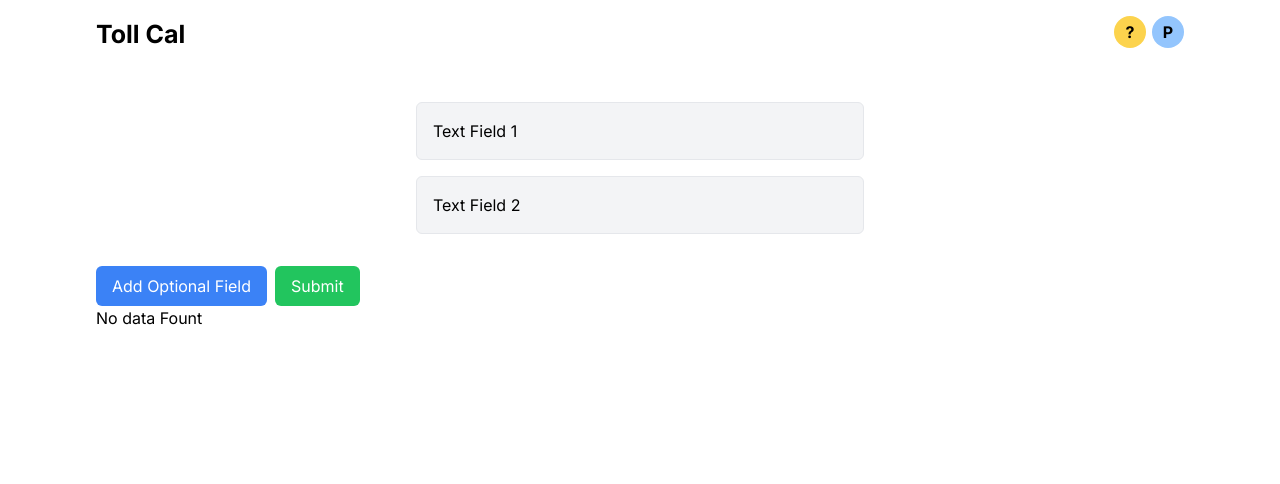
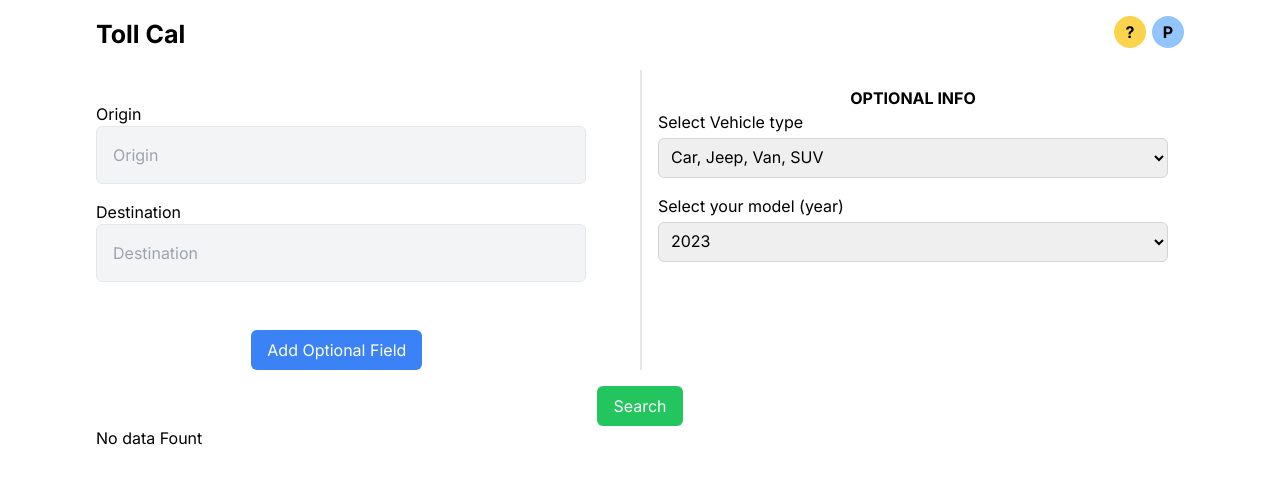
Before and after one commit to sreejith97/toll-calculator-app, a Next.js app: page /dashboard in a window 1280 px wide. Shown: the top 484 px of the page. Built offline with nearby package versions, Linux system fonts and the light colour scheme.

Commit message:
feat: added optional form fields

```diff
--- a/app/api/toll/route.js
+++ b/app/api/toll/route.js
@@ -2,6 +2,7 @@ import { NextResponse } from "next/server";
 
 export const POST = async (req) => {
   const requestedData = await req.json();
+  console.log(requestedData);
 
   // const fromDestination = requestedData.from.address;
   // console.log(fromDestination);
--- /dev/null
+++ b/components/optionalSearchForm/page.js
@@ -0,0 +1,118 @@
+import React, { useState } from "react";
+
+function OptionalSearchFields({ optionalFormData, setOptionalFormData }) {
+  const vehicleTypeOptions = [
+    {
+      id: 1,
+      Description: "Car, Jeep, Van, SUV",
+      vehicleType: "2AxlesAuto",
+    },
+    {
+      id: 2,
+      Description: "Car, SUV towing 1-axle trailer",
+      vehicleType: "3AxlesAuto",
+    },
+    {
+      id: 3,
+      Description: "Car, SUV towing 2-axle trailer",
+      vehicleType: "4AxlesAuto",
+    },
+    {
+      id: 4,
+      Description: "Taxi",
+      vehicleType: "2AxlesTaxi",
+    },
+    {
+      id: 5,
+      Description: "Pickup truck, Light Commercial Vehicles",
+      vehicleType: "2AxlesLCV",
+    },
+    {
+      id: 6,
+      Description: "Bus",
+      vehicleType: "2AxlesBus",
+    },
+    {
+      id: 7,
+      Description: "Bike",
+      vehicleType: "2AxlesMotorcycle",
+    },
+  ];
+
+  const currentYear = new Date().getFullYear();
+  const years = Array.from(
+    { length: currentYear - 2010 },
+    (_, index) => currentYear - index
+  );
+
+  return (
+    <>
+      <div className="border-l-2 w-1/2  p-4">
+        <div className="w-full ">
+          <h1 className="items-center text-center text-[16px] uppercase font-bold">
+            Optional Info
+          </h1>
+        </div>
+        <div className="flex flex-col gap-4">
+          <div>
+            <label htmlFor="text" className="">
+              Select Vehicle type
+            </label>
+            <select
+              onChange={(e) => {
+                setOptionalFormData((prevData) => ({
+                  ...prevData,
+                  vehicleType: e.target.value,
+                }));
+              }}
+              className="border mt-1 border-gray-300 w-full p-2 rounded-md focus:outline-none focus:border-blue-500"
+            >
+              <option value="" disabled>
+                Select your Car type
+              </option>
+              {vehicleTypeOptions.map((vehicle) => (
+                <option key={vehicle} value={vehicle.vehicleType}>
+                  {vehicle.Description}
+                </option>
+              ))}
+            </select>
+          </div>
+          <div>
+            <label htmlFor="text" className="">
+              Select your model (year)
+            </label>
+            <select
+              onChange={(e) => {
+                setOptionalFormData((prevData) => ({
+                  ...prevData,
+                  carModel: e.target.value,
+                }));
+              }}
+              className="border mt-1 border-gray-300 w-full p-2 rounded-md focus:outline-none focus:border-blue-500"
+            >
+              <option value="" disabled>
+                Select a year (1999 or later)
+              </option>
+              {years.map((year) => (
+                <option key={year} value={year}>
+                  {year}
+                </option>
+              ))}
+            </select>
+          </div>
+
+          {/* <div className="bg-gray-100 border p-4 mb-4 rounded-md flex flex-row">
+              <input
+                type="text"
+                placeholder={"NOW"}
+                // onChange={(e) => onTextChange(index, e.target.value)}
+                className="w-full bg-transparent border-none focus:outline-none"
+              />
+            </div> */}
+        </div>
+      </div>
+    </>
+  );
+}
+
+export default OptionalSearchFields;
--- a/components/searchForm/page.js
+++ b/components/searchForm/page.js
@@ -6,8 +6,16 @@ import { HTML5Backend } from "react-dnd-html5-backend";
 import { useSelector, useDispatch } from "react-redux";
 import { useRouter } from "next/navigation";
 import { setData } from "@/redux/tollSlice";
+import OptionalSearchFields from "../optionalSearchForm/page";
 
-const CustomTextFiled = ({ id, text, index, moveTextField, onTextChange }) => {
+const CustomTextFiled = ({
+  id,
+  text,
+  index,
+  moveTextField,
+  onTextChange,
+  isDeletable,
+}) => {
   const [, ref] = useDrag({
     type: "TEXT_FIELD",
     item: { id, index },
@@ -24,26 +32,40 @@ const CustomTextFiled = ({ id, text, index, moveTextField, onTextChange }) => {
   });
 
   return (
+    <div>
+      <label htmlFor="">{text}</label>
       <div
         ref={(node) => ref(drop(node))}
-      className="bg-gray-100 border p-4 mb-4 rounded-md"
+        className="bg-gray-100 border p-4 mb-4 rounded-md flex flex-row"
       >
         <input
           type="text"
-        value={text}
+          placeholder={text}
           onChange={(e) => onTextChange(index, e.target.value)}
           className="w-full bg-transparent border-none focus:outline-none"
         />
+        {isDeletable ? (
+          <div onClick={() => removeOptionalTextField(textFields[index])}>
+            s
+          </div>
+        ) : (
+          ""
+        )}
+      </div>
     </div>
   );
 };
 
 function SearchForm() {
   const [textFields, setTextFields] = useState([
-    { id: 1, text: "Text Field 1" },
-    { id: 2, text: "Text Field 2" },
+    { id: 1, text: "Trivandrum, India" },
+    { id: 2, text: "thrissur,India" },
   ]);
-  const [formData, setFormData] = useState([]);
+  const [optionalFormData, setOptionalFormData] = useState({
+    vehicleType: "2AxlesAuto",
+    carModel: 2023,
+    departureTime: Math.floor(new Date().getTime() / 1000),
+  });
 
   const dispatch = useDispatch();
 
@@ -73,24 +95,21 @@ function SearchForm() {
   };
 
   const handleSubmit = async () => {
-    // setFormData({
-    //   from: textFields[0],
-    //   to: textFields[textFields.length - 1],
-    //   wayPoints: [textFields.slice(1, textFields.length - 1)],
-    // });
     fetch("/api/toll", {
       method: "POST",
       body: JSON.stringify({
         from: {
-          address: "Trivandrum, India",
+          address: textFields[0].text,
         },
         to: {
-          address: "thrissur,India",
+          address: textFields[textFields.length - 1].text,
         },
-        waypoints: [],
+        waypoints: textFields
+          .slice(1, textFields.length - 1)
+          .map((item) => ({ address: item.text })),
         serviceProvider: "here",
         vehicle: {
-          type: "2AxlesAuto",
+          type: optionalFormData.vehicleType,
           weight: {
             value: "20000",
             unit: "pound",
@@ -126,20 +145,40 @@ function SearchForm() {
     // router.push("/dashboard/TollDetails");
   };
 
+  const [isOpen, setIsOpen] = useState(false);
+
   return (
+    <div>
+      <div className="flex flex-row w-full">
+        <div className="w-1/2">
           <DndProvider backend={HTML5Backend}>
-      <div className="max-w-md mx-auto mt-8">
+            <div className="w-[90%] flex flex-col items-center justify-center">
+              <div className="w-full my-8">
                 {textFields.map((textField, index) => (
                   <CustomTextFiled
                     key={textField.id}
                     id={textField.id}
-            text={textField.text}
+                    // text={textField.text}
+                    text={
+                      index === textFields.length - 1
+                        ? "Destination"
+                        : index === 0
+                        ? "Origin"
+                        : `waypoint ${index}`
+                    }
                     index={index}
+                    isDeletable={
+                      index === textFields.length - 1 || index === 0
+                        ? false
+                        : true
+                    }
                     moveTextField={moveTextField}
                     onTextChange={handleTextChange}
                   />
                 ))}
               </div>
+              <div className="flex flex-row justify-around">
+                {" "}
                 <button
                   onClick={addOptionalTextField}
                   className="bg-blue-500 text-white py-2 px-4 rounded-md mr-2"
@@ -148,20 +187,32 @@ function SearchForm() {
                 </button>
                 {textFields.length > 2 && (
                   <button
-          onClick={() => removeOptionalTextField(textFields.length - 1)}
+                    onClick={() =>
+                      removeOptionalTextField(textFields.length - 1)
+                    }
                     className="bg-red-500 text-white py-2 px-4 rounded-md"
                   >
                     Remove Optional Field
                   </button>
                 )}
-
+              </div>
+            </div>
+          </DndProvider>
+        </div>
+        <OptionalSearchFields
+          optionalFormData={optionalFormData}
+          setOptionalFormData={setOptionalFormData}
+        />
+      </div>
+      <div className="w-full flex items-center justify-center">
         <button
           onClick={handleSubmit}
           className="mt-4 bg-green-500 text-white py-2 px-4 rounded-md"
         >
-        Submit
+          Search
         </button>
-    </DndProvider>
+      </div>
+    </div>
   );
 }
 
```
Lines whose indentation alone changed are shown as unchanged.
